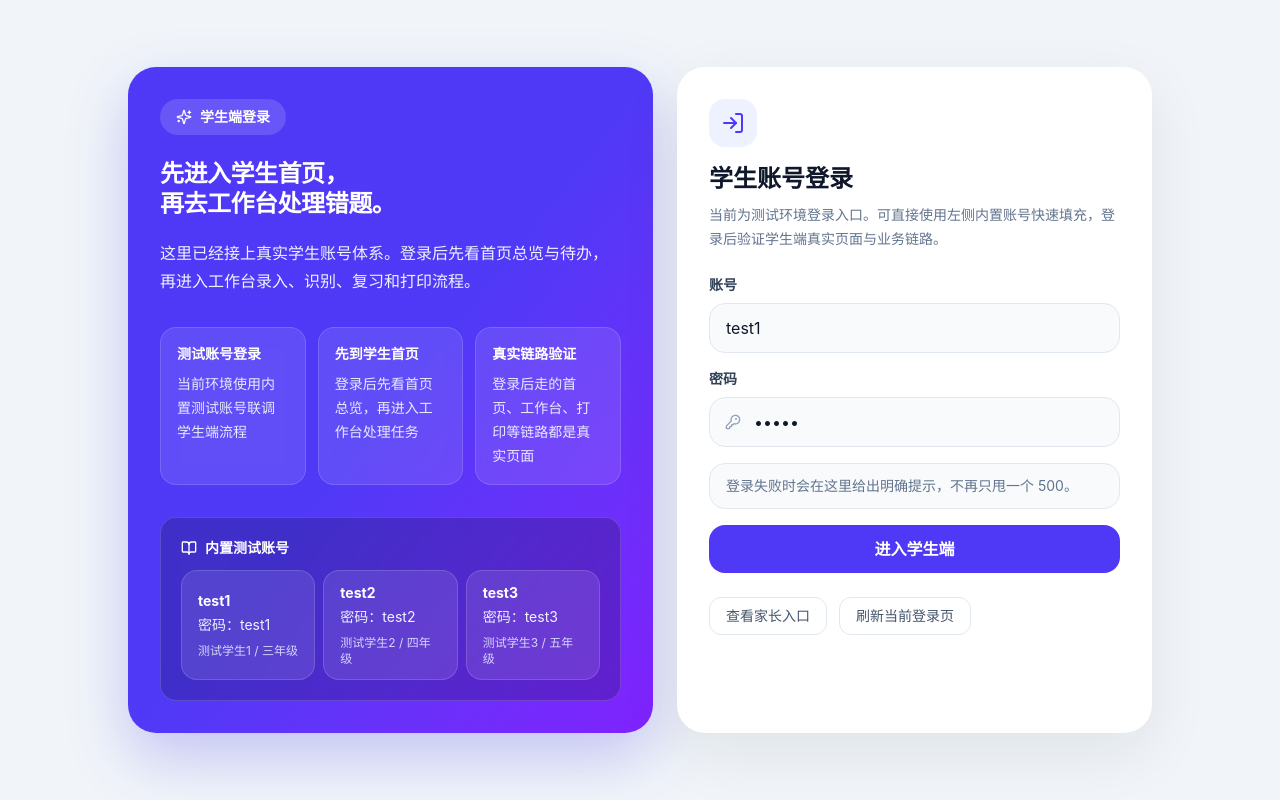
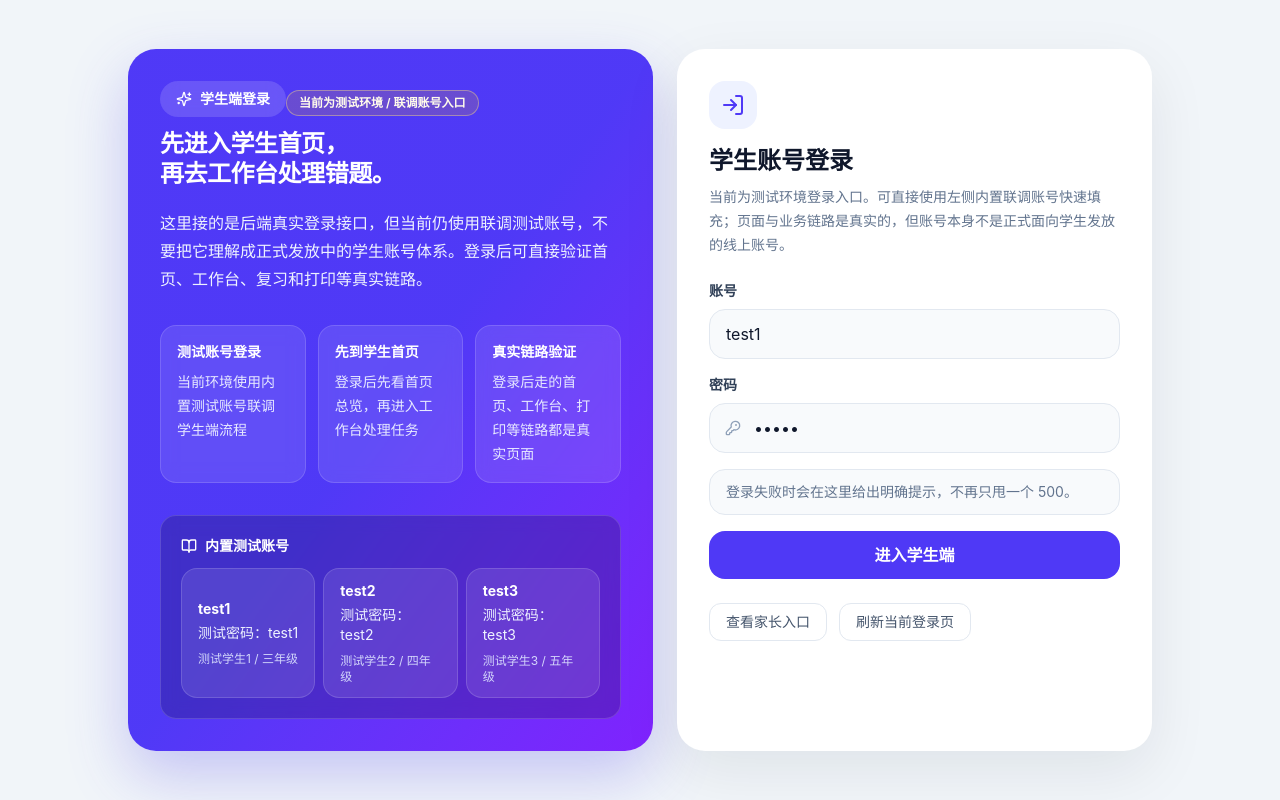
Before and after one commit to firnice/smart_paper_web, a React (Vite) app: page /student/login in a window 1280 px wide. Built offline with nearby package versions, Linux system fonts and the light colour scheme; no server answers.

Commit message:
docs: clarify m1 student milestone status

```diff
--- a/src/pages/auth/StudentLoginPage.jsx
+++ b/src/pages/auth/StudentLoginPage.jsx
@@ -49,9 +49,12 @@ export default function StudentLoginPage() {
       <div className="mx-auto flex min-h-[calc(100vh-4rem)] w-full max-w-5xl items-center justify-center">
         <div className="grid w-full gap-6 lg:grid-cols-[1.05fr_0.95fr]">
           <section className="rounded-[28px] bg-gradient-to-br from-indigo-600 via-indigo-600 to-violet-600 p-8 text-white shadow-[0_24px_60px_rgba(79,70,229,0.28)]">
-            <div className="mb-6 inline-flex items-center gap-2 rounded-full bg-white/15 px-4 py-2 text-sm font-semibold backdrop-blur">
+            <div className="mb-3 inline-flex items-center gap-2 rounded-full bg-white/15 px-4 py-2 text-sm font-semibold backdrop-blur">
               <Sparkles className="h-4 w-4" />
               学生端登录
+            </div>
+            <div className="inline-flex items-center rounded-full border border-amber-200/40 bg-amber-400/15 px-3 py-1 text-xs font-semibold text-amber-50">
+              当前为测试环境 / 联调账号入口
             </div>
             <h1 className="text-4xl font-black leading-tight tracking-tight">
               先进入学生首页，
@@ -59,7 +62,7 @@ export default function StudentLoginPage() {
               再去工作台处理错题。
             </h1>
             <p className="mt-4 max-w-xl text-base leading-7 text-indigo-50">
-              这里已经接上真实学生账号体系。登录后先看首页总览与待办，再进入工作台录入、识别、复习和打印流程。
+              这里接的是后端真实登录接口，但当前仍使用联调测试账号，不要把它理解成正式发放中的学生账号体系。登录后可直接验证首页、工作台、复习和打印等真实链路。
             </p>
 
             <div className="mt-8 grid gap-3 sm:grid-cols-3">
@@ -85,7 +88,7 @@ export default function StudentLoginPage() {
                     className="rounded-2xl border border-white/15 bg-white/10 px-4 py-3 text-left transition hover:bg-white/15"
                   >
                     <div className="text-sm font-bold">{item.account}</div>
-                    <div className="mt-1 text-sm text-indigo-50">密码：{item.password}</div>
+                    <div className="mt-1 text-sm text-indigo-50">测试密码：{item.password}</div>
                     <div className="mt-2 text-xs text-indigo-100/90">{item.note}</div>
                   </button>
                 ))}
@@ -101,7 +104,7 @@ export default function StudentLoginPage() {
                 </div>
                 <h2 className="mt-4 text-2xl font-black text-slate-900">学生账号登录</h2>
                 <p className="mt-2 text-sm leading-6 text-slate-500">
-                  当前为测试环境登录入口。可直接使用左侧内置账号快速填充，登录后验证学生端真实页面与业务链路。
+                  当前为测试环境登录入口。可直接使用左侧内置联调账号快速填充；页面与业务链路是真实的，但账号本身不是正式面向学生发放的线上账号。
                 </p>
               </div>
 
```
Also changed, not shown: 1 other file (tests, documents, lock files or other folders).
